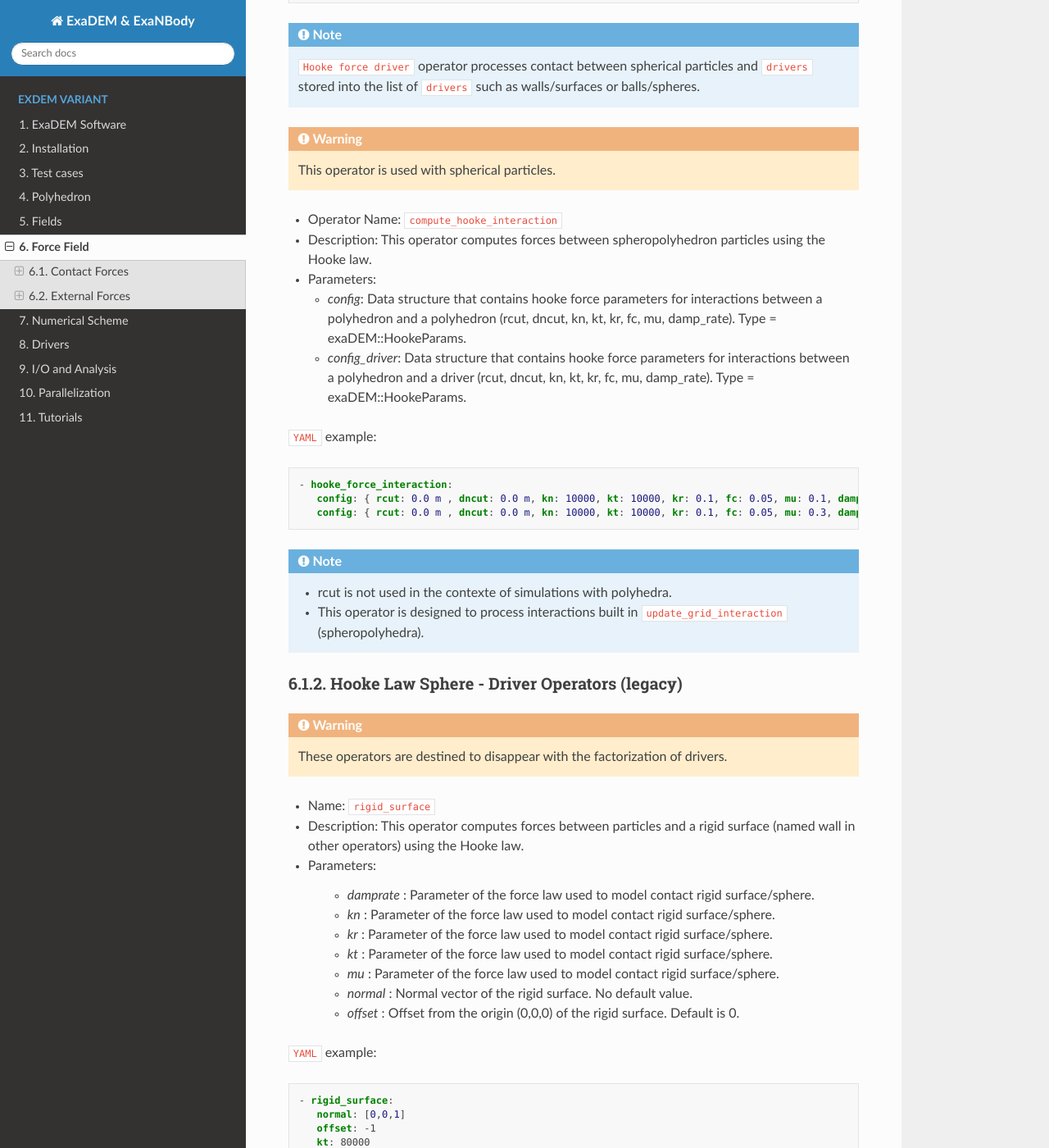
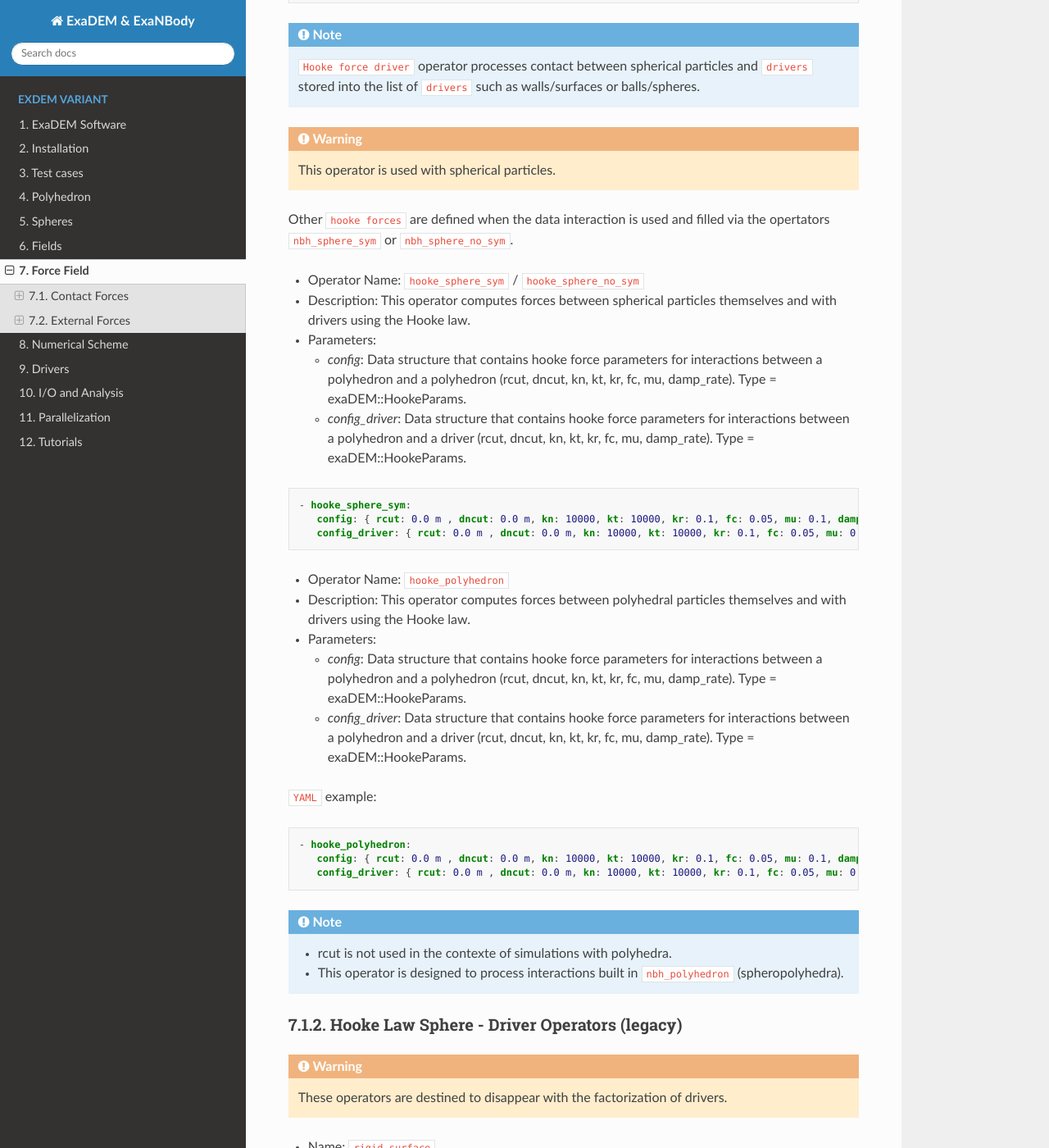
Before and after one commit to Collab4exaNBody/doc_exaDEM, a Sphinx documentation site: the page built from source/project_exaDEM/ForceField.rst, in a window 1280 px wide and 1400 px high, scrolled down 2591 px. Shown: the whole window at 82% size. Built offline with Sphinx 7.4.7 and the Read the Docs theme 2.0.0, drawn with Linux system fonts in a browser that asks for light colours; some of the changed text lies outside the part shown.

```diff
--- a/source/index.rst
+++ b/source/index.rst
@@ -26,6 +26,7 @@ ExaNB stands for **Exa**\ scale **N**\ -**B**\ ody simulations.
    project_exaDEM/Installation.rst
    project_exaDEM/Test_cases.rst
    project_exaDEM/Polyhedra.rst
+   project_exaDEM/Spheres.rst
    project_exaDEM/Fields.rst
    project_exaDEM/ForceField.rst
    project_exaDEM/NumericalScheme.rst
--- a/source/project_exaDEM/ForceField.rst
+++ b/source/project_exaDEM/ForceField.rst
@@ -128,8 +128,24 @@ with **n** normalized vector from particle i to particle j
 
   This operator is used with spherical particles.
 
-* Operator Name: ``compute_hooke_interaction``
-* Description: This operator computes forces between spheropolyhedron particles using the Hooke law.
+
+Other ``hooke forces`` are defined when the data interaction is used and filled via the opertators ``nbh_sphere_sym`` or ``nbh_sphere_no_sym``.
+
+* Operator Name: ``hooke_sphere_sym`` / ``hooke_sphere_no_sym``
+* Description: This operator computes forces between spherical particles themselves and with drivers using the Hooke law.
+* Parameters:
+
+  * `config`:  Data structure that contains hooke force parameters for interactions between a polyhedron and a polyhedron (rcut, dncut, kn, kt, kr, fc, mu, damp_rate). Type = exaDEM::HookeParams.
+  * `config_driver`:  Data structure that contains hooke force parameters for interactions between a polyhedron and a driver (rcut, dncut, kn, kt, kr, fc, mu, damp_rate). Type = exaDEM::HookeParams.
+
+.. code-block:: yaml
+
+   - hooke_sphere_sym:
+      config: { rcut: 0.0 m , dncut: 0.0 m, kn: 10000, kt: 10000, kr: 0.1, fc: 0.05, mu: 0.1, damp_rate: 0.9}
+      config_driver: { rcut: 0.0 m , dncut: 0.0 m, kn: 10000, kt: 10000, kr: 0.1, fc: 0.05, mu: 0.3, damp_rate: 0.9}
+
+* Operator Name: ``hooke_polyhedron``
+* Description: This operator computes forces between polyhedral particles themselves and with drivers using the Hooke law.
 * Parameters:
 
   * `config`:  Data structure that contains hooke force parameters for interactions between a polyhedron and a polyhedron (rcut, dncut, kn, kt, kr, fc, mu, damp_rate). Type = exaDEM::HookeParams.
@@ -140,14 +156,14 @@ with **n** normalized vector from particle i to particle j
 
 .. code-block:: yaml
 
-   - hooke_force_interaction:
+   - hooke_polyhedron:
       config: { rcut: 0.0 m , dncut: 0.0 m, kn: 10000, kt: 10000, kr: 0.1, fc: 0.05, mu: 0.1, damp_rate: 0.9}
-      config: { rcut: 0.0 m , dncut: 0.0 m, kn: 10000, kt: 10000, kr: 0.1, fc: 0.05, mu: 0.3, damp_rate: 0.9}
+      config_driver: { rcut: 0.0 m , dncut: 0.0 m, kn: 10000, kt: 10000, kr: 0.1, fc: 0.05, mu: 0.3, damp_rate: 0.9}
 
 .. note::
 
   - rcut is not used in the contexte of simulations with polyhedra.
-  - This operator is designed to process interactions built in ``update_grid_interaction`` (spheropolyhedra).
+  - This operator is designed to process interactions built in ``nbh_polyhedron`` (spheropolyhedra).
 
 Hooke Law Sphere - Driver Operators (legacy)
 ^^^^^^^^^^^^^^^^^^^^^^^^^^^^^^^^^^^^^^^^^^^^
--- a/source/project_exaDEM/Polyhedra.rst
+++ b/source/project_exaDEM/Polyhedra.rst
@@ -182,7 +182,7 @@ The ``exaDEM::Interaction`` class in ``ExaDEM`` is used to model various types o
 
 To retrieve data associated with a specific interaction between two polyhedra, the attributes of the ``exaDEM::Interaction`` class are used to identify cells, positions, and interaction types. Theses informations are then utilized within simulation computations to accurately model interactions between polyhedra, considering the interaction type.
 
-These interactions are utilized as a level of granularity for intra-node parallelization, applicable to both ``CPU`` and upcoming ``GPU`` implementations. The interactions are populated within the ``update_grid_interactions`` operator and subsequently processed in the ``compute_hooke_interaction`` operator.
+These interactions are utilized as a level of granularity for intra-node parallelization, applicable to both ``CPU`` and upcoming ``GPU`` implementations. The interactions are populated within the ``nbh_polyhedron`` operator and subsequently processed in the ``hooke_polyhedron`` operator.
 
 
 In summary, the ``exaDEM::Interaction`` class provides a crucial data structure for managing interactions between polyhedra and drivers within DEM simulations. By storing information such as cell numbers, positions, and interaction types, it enables precise modeling of physical interactions between simulated objects.
--- a/source/project_exaDEM/Tutorial.rst
+++ b/source/project_exaDEM/Tutorial.rst
@@ -64,7 +64,7 @@ We add a paraview polydata created for this shape (exaDEM doesn't display correc
    :width: 300pt
 
 
-For this simulation, we choose to fill an infinite cylinder centered at (10,3.75,10) with a radius of 16. This detection is added during the construction of neighbor lists (`update_grid_interaction` operator).
+For this simulation, we choose to fill an infinite cylinder centered at (10,3.75,10) with a radius of 16. This detection is added during the construction of neighbor lists (`nbh_polyhedron` operator).
 
 .. code-block:: yaml
 
@@ -85,7 +85,7 @@ We use the Hooke's law to compute contact force between the polyhedra/polyhedra
 
  compute_force:
    - gravity_force
-   - compute_hooke_interaction:
+   - hooke_polyhedron:
       config: { rcut: 0.0 m , dncut: 0.0 m, kn: 10000, kt: 10000, kr: 0.0, fc: 0.0, mu: 0.1, damp_rate: 0.999}
       config_driver: { rcut: 0.0 m , dncut: 0.0 m, kn: 10000, kt: 10000, kr: 0.0, fc: 0.0, mu: 0.1, damp_rate: 0.999}
 
```
Also changed, not shown: source/project_exaDEM/Spheres.rst (added, +61 -0 lines), source/project_exaDEM/Test_cases.rst (+59 -3 lines), source/_static/ExaDEM/funnel_full_end.png (added), source/_static/ExaDEM/funnel_full_start.png (added), source/_static/ExaDEM/funnel_half_end.png (added), source/_static/ExaDEM/funnel_half_start.png (added), source/_static/ExaDEM/jet_full_end.png (added), source/_static/ExaDEM/jet_full_start.png (added), source/_static/ExaDEM/jet_half_end.png (added), source/_static/ExaDEM/jet_half_start.png (added), 1 other file.
